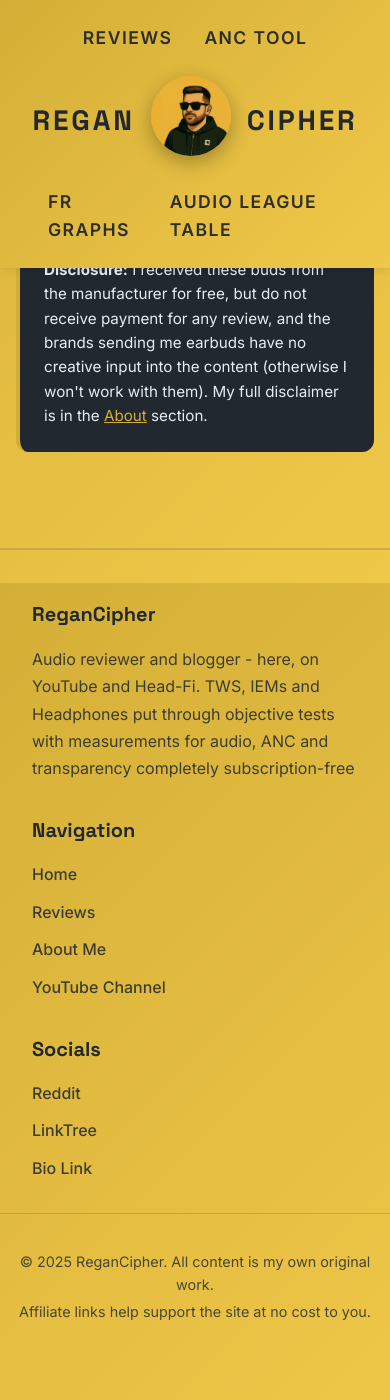
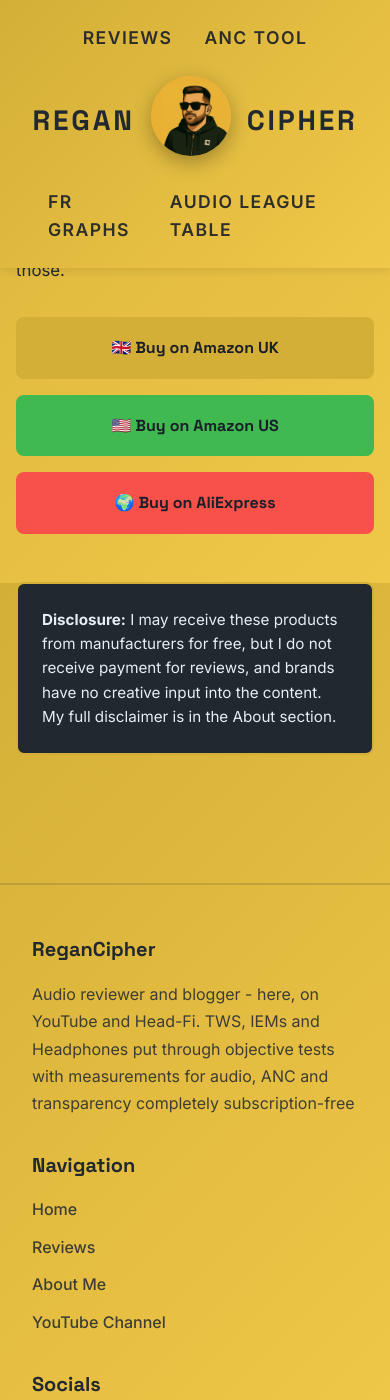
Before and after one commit to regancipher/regancipher.github.io, a Jekyll site: the page built from _posts/2025-04-04-creative-aurvana-mimi-review.md, in a window 390 px wide and 1400 px high, scrolled down 19217 px. Built offline with Jekyll 4.4.1, drawn with Linux system fonts in a browser that asks for light colours; before the commit the page ends 20568 px from its top, so only the background shows below that; some of the changed text lies outside the part shown.

Commit message:
Update review layout with triple affiliate links and update all review frontmatter

```diff
--- a/_layouts/review.html
+++ b/_layouts/review.html
@@ -3,18 +3,17 @@
 ---
 
 <style>
-/* Review page container */
 .review-page {
     max-width: 900px;
     margin: 0 auto;
-    padding: 3rem 2rem;
-    color: var(--secondary-bg);
+    padding: 2rem 1rem;
 }
 
-/* Review header */
 .review-header {
     text-align: center;
-    margin-bottom: 3rem;
+    margin-bottom: 2rem;
+    padding-bottom: 2rem;
+    border-bottom: 2px solid var(--border-color);
 }
 
 .review-header h1 {
@@ -22,75 +21,104 @@
     font-size: 2.5rem;
     font-weight: 800;
     color: var(--secondary-bg);
-    margin-bottom: 1rem;
-    line-height: 1.2;
+    margin-bottom: 0.5rem;
 }
 
-.review-meta-top {
+.review-meta {
     display: flex;
     justify-content: center;
-    gap: 1.5rem;
+    gap: 2rem;
+    margin: 1rem 0;
     flex-wrap: wrap;
-    margin-bottom: 1.5rem;
-    font-size: 1.1rem;
 }
 
-.review-meta-top .brand {
-    color: var(--primary-bg);
-    font-weight: 700;
+.review-meta-item {
+    color: var(--text-secondary);
+    font-size: 0.95rem;
 }
 
-.review-meta-top .rating {
-    color: var(--primary-bg);
-    font-weight: 700;
+.review-meta-item strong {
+    color: var(--accent-color);
 }
 
-.review-meta-top .price {
-    font-weight: 600;
+.rating {
+    font-size: 1.5rem;
+    color: var(--accent-color);
+    margin: 1rem 0;
 }
 
-/* Affiliate link */
+.affiliate-links {
+    display: grid;
+    grid-template-columns: repeat(auto-fit, minmax(200px, 1fr));
+    gap: 1rem;
+    margin: 2rem 0;
+}
+
 .affiliate-link {
-    display: inline-block;
-    background: var(--primary-bg);
-    color: var(--accent-color);
-    padding: 1rem 2rem;
-    border-radius: 12px;
+    display: block;
+    padding: 1rem;
+    background: var(--accent-color);
+    color: var(--primary-bg);
+    text-align: center;
+    text-decoration: none;
+    border-radius: 8px;
     font-weight: 700;
     font-family: var(--font-display);
-    margin-bottom: 2rem;
     transition: all 0.3s ease;
+    border: 2px solid var(--accent-color);
 }
 
 .affiliate-link:hover {
-    background: var(--secondary-bg);
+    background: var(--primary-bg);
+    color: var(--accent-color);
     transform: translateY(-2px);
-    box-shadow: 0 6px 20px rgba(0, 0, 0, 0.3);
 }
 
-/* YouTube embed */
-.review-video {
-    margin: 2rem 0;
-    border-radius: 12px;
-    overflow: hidden;
-    box-shadow: 0 8px 24px rgba(0, 0, 0, 0.3);
+.affiliate-link-uk {
+    background: var(--accent-color);
 }
 
-.review-video iframe {
-    width: 100%;
-    aspect-ratio: 16/9;
-    border: none;
+.affiliate-link-us {
+    background: #3fb950;
+    border-color: #3fb950;
 }
 
-/* Specs and Pros/Cons grid */
+.affiliate-link-us:hover {
+    background: var(--primary-bg);
+    color: #3fb950;
+    border-color: #3fb950;
+}
+
+.affiliate-link-aliexpress {
+    background: #f85149;
+    border-color: #f85149;
+}
+
+.affiliate-link-aliexpress:hover {
+    background: var(--primary-bg);
+    color: #f85149;
+    border-color: #f85149;
+}
+
+.youtube-embed {
+    margin: 2rem 0;
+    text-align: center;
+}
+
+.youtube-embed iframe {
+    width: 100%;
+    max-width: 800px;
+    height: 450px;
+    border-radius: 12px;
+}
+
 .review-top-grid {
     display: grid;
     grid-template-columns: 1fr 1fr;
     gap: 2rem;
-    margin: 3rem 0;
+    margin: 2rem 0;
 }
 
-/* Specs table */
 .specs-section {
     background: var(--secondary-bg);
     padding: 1.5rem;
@@ -98,38 +126,34 @@
 }
 
 .specs-section h3 {
+    color: var(--accent-color);
     font-family: var(--font-display);
-    color: var(--accent-color);
     margin-bottom: 1rem;
-    font-size: 1.25rem;
+    font-size: 1.1rem;
 }
 
-.specs-section table {
+.specs-table {
     width: 100%;
-    color: var(--text-primary);
-    font-size: 0.95rem;
 }
 
-.specs-section td {
-    padding: 0.5rem 0;
+.specs-table tr {
     border-bottom: 1px solid var(--border-color);
-    vertical-align: top;
 }
 
-.specs-section td:first-child {
+.specs-table td {
+    padding: 0.5rem 0;
+    color: var(--text-primary);
+}
+
+.specs-table td:first-child {
     font-weight: 600;
-    color: var(--text-secondary);
+    color: var(--accent-color);
     width: 40%;
 }
 
-.specs-section tr:last-child td {
-    border-bottom: none;
-}
-
-/* Pros and Cons */
-.pros-cons-section {
-    display: flex;
-    flex-direction: column;
+.pros-cons-grid {
+    display: grid;
+    grid-template-columns: 1fr 1fr;
     gap: 1.5rem;
 }
 
@@ -140,231 +164,184 @@
 }
 
 .pros-box h3 {
+    color: #3fb950;
     font-family: var(--font-display);
-    color: #3fb950;
     margin-bottom: 1rem;
-    font-size: 1.25rem;
 }
 
 .cons-box h3 {
+    color: #f85149;
     font-family: var(--font-display);
-    color: #f85149;
     margin-bottom: 1rem;
-    font-size: 1.25rem;
 }
 
 .pros-box ul, .cons-box ul {
     list-style: none;
     padding: 0;
-    margin: 0;
+}
+
+.pros-box li::before {
+    content: "✓ ";
+    color: #3fb950;
+    font-weight: bold;
+    margin-right: 0.5rem;
+}
+
+.cons-box li::before {
+    content: "✗ ";
+    color: #f85149;
+    font-weight: bold;
+    margin-right: 0.5rem;
 }
 
 .pros-box li, .cons-box li {
-    padding: 0.5rem 0;
-    padding-left: 1.5rem;
-    position: relative;
+    margin-bottom: 0.5rem;
     color: var(--text-primary);
-    line-height: 1.6;
+    line-height: 1.5;
 }
 
-.pros-box li::before {
-    content: "✓";
-    position: absolute;
-    left: 0;
-    color: #3fb950;
-    font-weight: bold;
+.verdict-box {
+    background: var(--secondary-bg);
+    border: 3px solid var(--accent-color);
+    padding: 1.5rem;
+    border-radius: 12px;
+    margin: 2rem 0;
+    text-align: center;
 }
 
-.cons-box li::before {
-    content: "✗";
-    position: absolute;
-    left: 0;
-    color: #f85149;
-    font-weight: bold;
+.verdict-box h3 {
+    color: var(--accent-color);
+    font-family: var(--font-display);
+    margin-bottom: 0.5rem;
 }
 
-/* Review content */
+.verdict-box p {
+    color: var(--text-primary);
+    font-size: 1.1rem;
+    font-style: italic;
+}
+
 .review-content {
+    color: var(--secondary-bg);
     line-height: 1.8;
     font-size: 1.05rem;
 }
 
 .review-content h2 {
     font-family: var(--font-display);
-    font-size: 2rem;
-    font-weight: 700;
     color: var(--secondary-bg);
     margin-top: 3rem;
-    margin-bottom: 1.5rem;
-    text-transform: uppercase;
-    letter-spacing: 0.05em;
+    margin-bottom: 1rem;
+    font-size: 1.8rem;
 }
 
 .review-content h3 {
     font-family: var(--font-display);
-    font-size: 1.5rem;
-    font-weight: 600;
-    color: var(--secondary-bg);
+    color: var(--accent-color);
     margin-top: 2rem;
-    margin-bottom: 1rem;
+    margin-bottom: 0.75rem;
+    font-size: 1.3rem;
 }
 
 .review-content p {
     margin-bottom: 1.5rem;
-    color: var(--secondary-bg);
 }
 
 .review-content img {
     max-width: 100%;
     height: auto;
+    display: block;
+    margin: 2rem auto;
     border-radius: 12px;
-    box-shadow: 0 8px 24px rgba(0, 0, 0, 0.2);
-    margin: 2rem auto;
-    display: block;
 }
 
-.review-content a {
-    color: var(--primary-bg);
-    text-decoration: underline;
-    font-weight: 600;
+.disclosure {
+    background: var(--secondary-bg);
+    border: 2px solid var(--accent-color);
+    padding: 1.5rem;
+    border-radius: 8px;
+    margin: 3rem 0 2rem 0;
+    color: var(--text-primary);
+    font-size: 0.95rem;
 }
 
-.review-content a:hover {
-    color: var(--secondary-bg);
-}
-
-.review-content table {
-    width: 100%;
-    margin: 2rem 0;
-    background: var(--secondary-bg);
-    border-radius: 8px;
-    overflow: hidden;
-}
-
-.review-content table td,
-.review-content table th {
-    padding: 0.75rem;
-    color: var(--text-primary);
-}
-
-.review-content table th {
-    background: var(--tertiary-bg);
-    font-weight: 600;
-    text-align: left;
-}
-
-.review-content table tr:not(:last-child) td {
-    border-bottom: 1px solid var(--border-color);
-}
-
-.review-content ul, .review-content ol {
-    margin-bottom: 1.5rem;
-    margin-left: 2rem;
-    color: var(--secondary-bg);
-}
-
-.review-content li {
-    margin-bottom: 0.5rem;
-}
-
-.review-content hr {
-    border: none;
-    border-top: 2px solid rgba(26, 31, 40, 0.2);
-    margin: 3rem 0;
-}
-
-.review-content strong {
-    color: var(--secondary-bg);
-}
-
-/* Disclosure box */
-.disclosure {
-    background: var(--secondary-bg);
-    padding: 1.5rem;
-    border-radius: 12px;
-    margin-top: 3rem;
-    border-left: 4px solid var(--accent-color);
-}
-
-.disclosure p {
-    color: var(--text-primary);
-    font-size: 0.95rem;
-    line-height: 1.6;
-    margin: 0;
-}
-
-.disclosure a {
-    color: var(--accent-color);
-    text-decoration: underline;
-}
-
-.disclosure a:hover {
-    color: var(--accent-hover);
-}
-
-/* Mobile responsive */
 @media (max-width: 768px) {
-    .review-page {
-        padding: 2rem 1rem;
-    }
-
     .review-header h1 {
-        font-size: 1.75rem;
+        font-size: 1.8rem;
     }
 
     .review-top-grid {
         grid-template-columns: 1fr;
     }
 
-    .review-content h2 {
-        font-size: 1.5rem;
+    .pros-cons-grid {
+        grid-template-columns: 1fr;
+    }
+
+    .youtube-embed iframe {
+        height: 250px;
+    }
+
+    .affiliate-links {
+        grid-template-columns: 1fr;
     }
 }
 </style>
 
 <article class="review-page">
-    <!-- Header -->
     <header class="review-header">
-        <h1>{{ page.title }}</h1>
+        <h1>{{ page.brand }} {{ page.model }}</h1>
 
-        <div class="review-meta-top">
-            <span class="brand">{{ page.brand }}</span>
-            <span>•</span>
-            {% if page.rating %}
-            <span class="rating">{{ page.rating }}/5 ⭐</span>
-            <span>•</span>
-            {% endif %}
-            <span class="price">{{ page.price }}</span>
-            <span>•</span>
-            <time datetime="{{ page.date | date_to_xmlschema }}">{{ page.date | date: "%B %d, %Y" }}</time>
+        <div class="review-meta">
+            <span class="review-meta-item"><strong>Price:</strong> {{ page.price }}</span>
+            <span class="review-meta-item"><strong>Date:</strong> {{ page.date | date: "%B %d, %Y" }}</span>
         </div>
 
-        {% if page.affiliate_link %}
-        <a href="{{ page.affiliate_link }}" target="_blank" rel="noopener" class="affiliate-link">
-            🛒 Buy Here! (Affiliate Link)
-        </a>
-        {% endif %}
+        <div class="rating">
+            {% assign rating = page.rating %}
+            {% for i in (1..5) %}
+                {% if i <= rating %}★{% else %}☆{% endif %}
+            {% endfor %}
+            {{ page.rating }}/5
+        </div>
+
+        <!-- Affiliate Links at Top -->
+        <div class="affiliate-links">
+            {% if page.affiliate_link_uk %}
+            <a href="{{ page.affiliate_link_uk }}" class="affiliate-link affiliate-link-uk" target="_blank" rel="noopener">
+                🇬🇧 Buy on Amazon UK
+            </a>
+            {% endif %}
+
+            {% if page.affiliate_link_us %}
+            <a href="{{ page.affiliate_link_us }}" class="affiliate-link affiliate-link-us" target="_blank" rel="noopener">
+                🇺🇸 Buy on Amazon US
+            </a>
+            {% endif %}
+
+            {% if page.affiliate_link_aliexpress %}
+            <a href="{{ page.affiliate_link_aliexpress }}" class="affiliate-link affiliate-link-aliexpress" target="_blank" rel="noopener">
+                🌍 Buy on AliExpress
+            </a>
+            {% endif %}
+        </div>
     </header>
 
-    <!-- YouTube Video -->
     {% if page.youtube_id %}
-    <div class="review-video">
+    <div class="youtube-embed">
         <iframe
             src="https://www.youtube.com/embed/{{ page.youtube_id }}"
-            title="{{ page.title }}"
+            frameborder="0"
             allow="accelerometer; autoplay; clipboard-write; encrypted-media; gyroscope; picture-in-picture"
             allowfullscreen>
         </iframe>
     </div>
     {% endif %}
 
-    <!-- Specs and Pros/Cons -->
     <div class="review-top-grid">
-        <!-- Specs -->
         <div class="specs-section">
             <h3>Specifications</h3>
-            {% if page.specs %}
-            <table>
+            <table class="specs-table">
                 {% for spec in page.specs %}
                 <tr>
                     <td>{{ spec[0] }}</td>
@@ -372,12 +349,9 @@
                 </tr>
                 {% endfor %}
             </table>
-            {% endif %}
         </div>
 
-        <!-- Pros & Cons -->
-        <div class="pros-cons-section">
-            {% if page.pros %}
+        <div class="pros-cons-grid">
             <div class="pros-box">
                 <h3>Pros</h3>
                 <ul>
@@ -386,9 +360,7 @@
                     {% endfor %}
                 </ul>
             </div>
-            {% endif %}
 
-            {% if page.cons %}
             <div class="cons-box">
                 <h3>Cons</h3>
                 <ul>
@@ -397,25 +369,40 @@
                     {% endfor %}
                 </ul>
             </div>
-            {% endif %}
         </div>
     </div>
 
-    <!-- Verdict -->
-    {% if page.verdict %}
-    <div style="background: var(--secondary-bg); padding: 1.5rem; border-radius: 12px; border-left: 4px solid var(--accent-color); margin: 2rem 0;">
-        <strong style="color: var(--accent-color);">Verdict:</strong>
-        <span style="color: var(--text-primary);">{{ page.verdict }}</span>
+    <div class="verdict-box">
+        <h3>Verdict</h3>
+        <p>{{ page.verdict }}</p>
     </div>
-    {% endif %}
 
-    <!-- Review Content -->
     <div class="review-content">
         {{ content }}
     </div>
 
-    <!-- Disclosure -->
+    <!-- Affiliate Links at Bottom -->
+    <div class="affiliate-links">
+        {% if page.affiliate_link_uk %}
+        <a href="{{ page.affiliate_link_uk }}" class="affiliate-link affiliate-link-uk" target="_blank" rel="noopener">
+            🇬🇧 Buy on Amazon UK
+        </a>
+        {% endif %}
+
+        {% if page.affiliate_link_us %}
+        <a href="{{ page.affiliate_link_us }}" class="affiliate-link affiliate-link-us" target="_blank" rel="noopener">
+            🇺🇸 Buy on Amazon US
+        </a>
+        {% endif %}
+
+        {% if page.affiliate_link_aliexpress %}
+        <a href="{{ page.affiliate_link_aliexpress }}" class="affiliate-link affiliate-link-aliexpress" target="_blank" rel="noopener">
+            🌍 Buy on AliExpress
+        </a>
+        {% endif %}
+    </div>
+
     <div class="disclosure">
-        <p><strong>Disclosure:</strong> I received these buds from the manufacturer for free, but do not receive payment for any review, and the brands sending me earbuds have no creative input into the content (otherwise I won't work with them). My full disclaimer is in the <a href="/about/">About</a> section.</p>
+        <strong>Disclosure:</strong> I may receive these products from manufacturers for free, but I do not receive payment for reviews, and brands have no creative input into the content. My full disclaimer is in the About section.
     </div>
 </article>
--- a/_posts/2025-04-04-creative-aurvana-mimi-review.md
+++ b/_posts/2025-04-04-creative-aurvana-mimi-review.md
@@ -11,7 +11,9 @@
 image: /assets/images/reviews/creative-mimi/hero.jpg
 measurement_url: "https://regancipher.squig.link/?share=Creative_Aurvana_Ace_Mimi"
 youtube_id: "nhB9POgtYZ0"
-affiliate_link: "https://amzn.to/43t35iN"
+affiliate_link_uk: "https://amzn.to/4rslSoM"
+affiliate_link_us: "https://amzn.to/4p9UytY"
+affiliate_link_aliexpress: "https://s.click.aliexpress.com/e/_c4M1poNL"
 
 category: iems
 tags:
```
Also changed, not shown: _posts/2025-10-09-qcy-n70-review.md (+3 -1 lines), _posts/2025-10-09-soundpeats-h3-review.md (+3 -1 lines).
